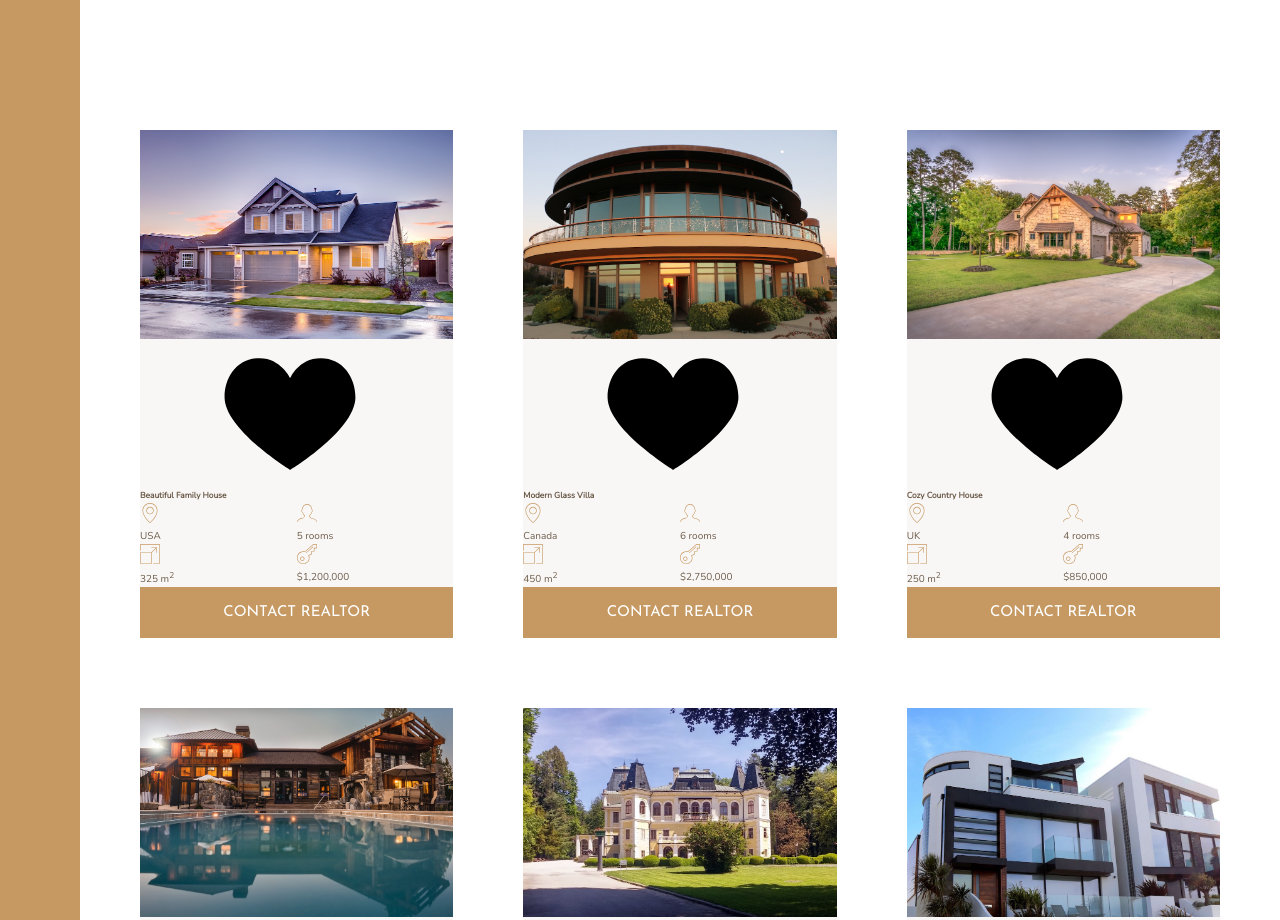
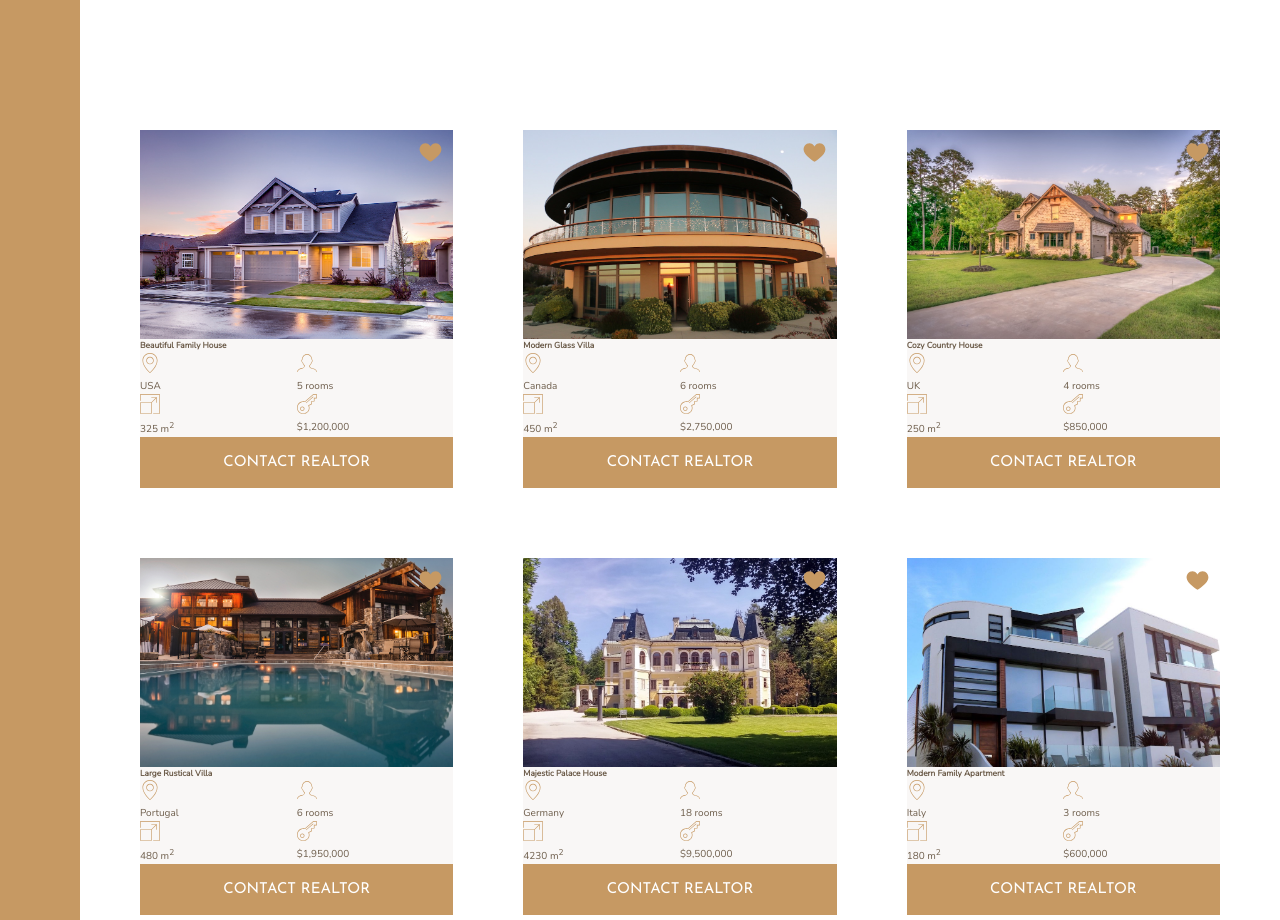
Before and after one commit to BradleyMurrell/nexter, a website: page index.html in a window 1280 px wide. Shown: the part 1840-2760 px from the top of the page. Drawn offline with nearby package versions, Linux system fonts and the light colour scheme.

Commit message:
Style like icon in homes scss

```diff
--- a/sass/_homes.scss
+++ b/sass/_homes.scss
@@ -15,11 +15,20 @@
 
     &__img {
         width: 100%;
+        grid-row: 1 / 2;
         grid-column: 1 /-1;
+        z-index: 1;
     }
 
     &__like {
-
+        grid-row: 1 / 2;
+        grid-column: 2 / 3;
+        fill: $color-primary;
+        height: 2.5rem;
+        width: 2.5rem;
+        z-index: 2;
+        justify-self: end;
+        margin: 1rem;
     }
 
     &__name {
```
Also changed, not shown: css/style.css.
